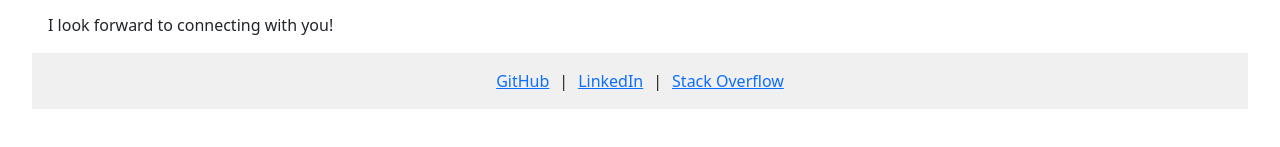
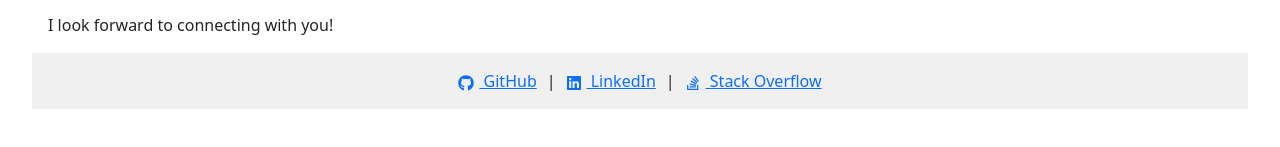
Before and after one commit to Lixiviate/C20-react-portfolio, a React (Vite) app: page /Contact in a window 1280 px wide. Shown: the part 267-414 px from the top of the page. Built offline with nearby package versions, Linux system fonts and the light colour scheme.

Commit message:
Add footer icons

```diff
--- a/package.json
+++ b/package.json
@@ -13,6 +13,7 @@
     "bootstrap": "^5.2.3",
     "react": "^18.2.0",
     "react-dom": "^18.2.0",
+    "react-icons": "^5.3.0",
     "react-router-dom": "^6.11.1"
   },
   "devDependencies": {
--- a/src/components/Footer.jsx
+++ b/src/components/Footer.jsx
@@ -1,3 +1,5 @@
+import { FaGithub, FaLinkedin, FaStackOverflow } from "react-icons/fa";
+
 function Footer() {
   return (
     <footer
@@ -12,26 +14,27 @@
         target="_blank"
         rel="noopener noreferrer"
       >
-        GitHub
+        <FaGithub style={{ marginRight: "5px" }} /> GitHub
       </a>
       <span style={{ margin: "0 10px" }}>|</span>
+
       <a
-        href="https://www.linkedin.com/in/"
+        href="https://www.linkedin.com/"
         target="_blank"
         rel="noopener noreferrer"
       >
-        LinkedIn
+        <FaLinkedin style={{ marginRight: "5px" }} /> LinkedIn
       </a>
       <span style={{ margin: "0 10px" }}>|</span>
+
       <a
-        href="https://stackoverflow.com/users/"
+        href="https://stackoverflow.com/"
         target="_blank"
         rel="noopener noreferrer"
       >
-        Stack Overflow
+        <FaStackOverflow style={{ marginRight: "5px" }} /> Stack Overflow
       </a>
     </footer>
   );
 }
-
 export default Footer;
```
